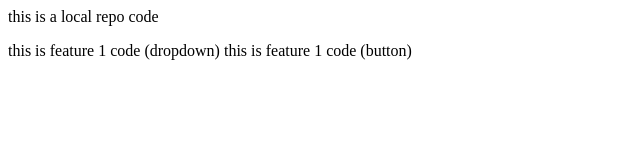
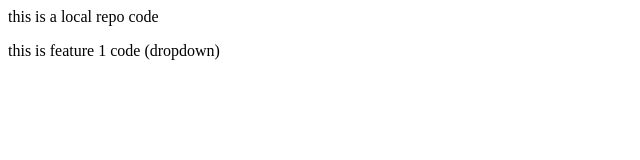
Before and after one commit to Adnan1518/local_repo, a plain HTML site: page index.html in a window 1280 px wide. Shown: the whole page, without its empty margins (0-640 px from the left). Drawn offline with Linux system fonts and the light colour scheme.

Commit message:
do the required changes

```diff
--- a/index.html
+++ b/index.html
@@ -3,5 +3,5 @@
 </p>
 <p>
     this is feature 1 code (dropdown)
-    this is feature 1 code (button)
+
 </p>
```
